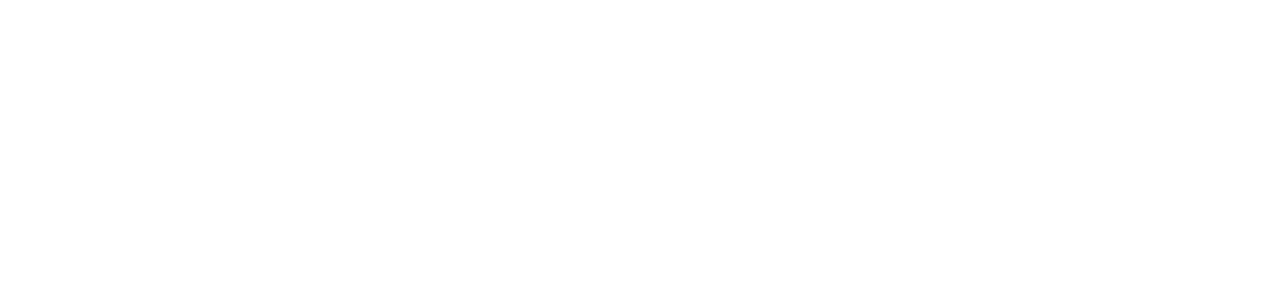
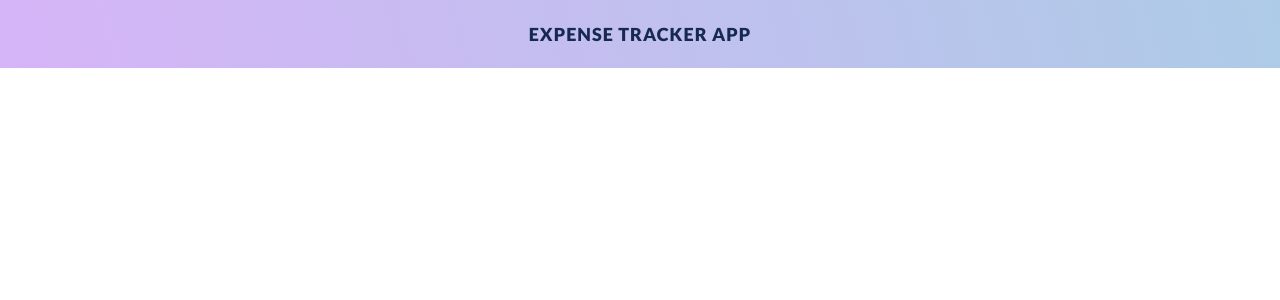
Before and after one commit to Mananbh98/ng-expense-tracker-app, an Angular app: page / in a window 1280 px wide. Shown: the top 300 px of the page. Built offline with nearby package versions, Linux system fonts and the light colour scheme.

Commit message:
Added main page title bar UI

```diff
--- a/src/app/app-routing.module.ts
+++ b/src/app/app-routing.module.ts
@@ -1,7 +1,10 @@
+import { MainPageComponent } from './main-page/main-page.component';
 import { NgModule } from '@angular/core';
 import { Routes, RouterModule } from '@angular/router';
 
-const routes: Routes = [];
+const routes: Routes = [
+  {path: '', component: MainPageComponent } /*our only page will be main page so no need for other paths*/
+];
 
 @NgModule({
   imports: [RouterModule.forRoot(routes)],
--- a/src/app/main-page/main-page.component.html
+++ b/src/app/main-page/main-page.component.html
@@ -1 +1,3 @@
-<p>main-page works!</p>
+<div class="top-bar">
+  <h1>Expense Tracker App</h1>
+</div>
--- a/src/app/main-page/main-page.component.scss
+++ b/src/app/main-page/main-page.component.scss
@@ -0,0 +1,23 @@
+@import '../../main-styles.scss';
+/*Page title*/
+.top-bar {
+  display: flex;
+  width: 100%;
+  height: 68px;
+  background: linear-gradient(75deg, rgb(214, 180, 247), rgb(173, 203, 231));
+
+
+/*Horizontally and Vertically center the text*/
+  justify-content: center;
+  align-items: center;
+
+  h1{
+    font-family: 'Lato';
+    font-weight: 900;
+    font-size: 18px;
+    letter-spacing: 1px;
+    text-transform: uppercase;
+    color: $dark;
+  }
+
+}
```
